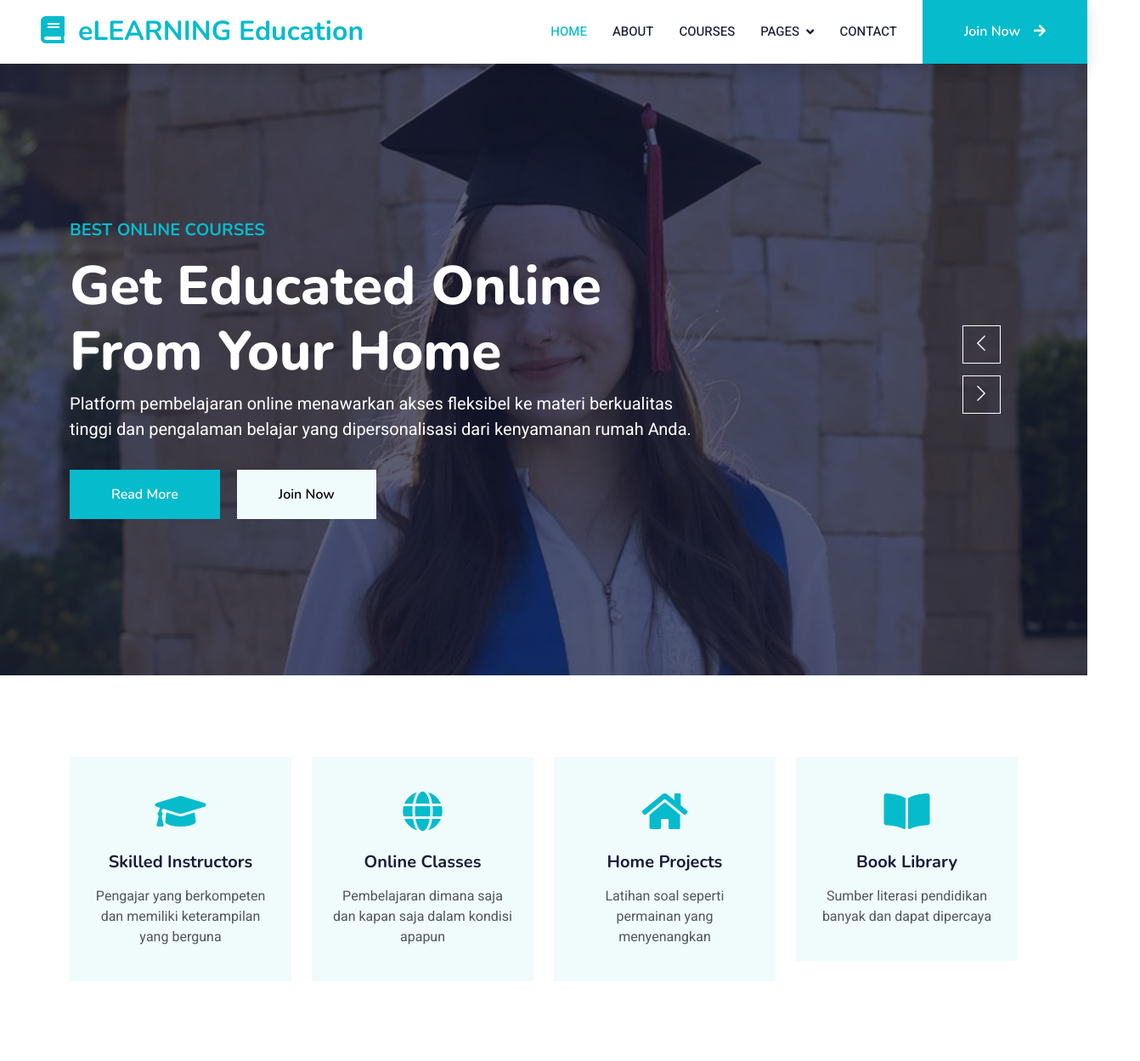
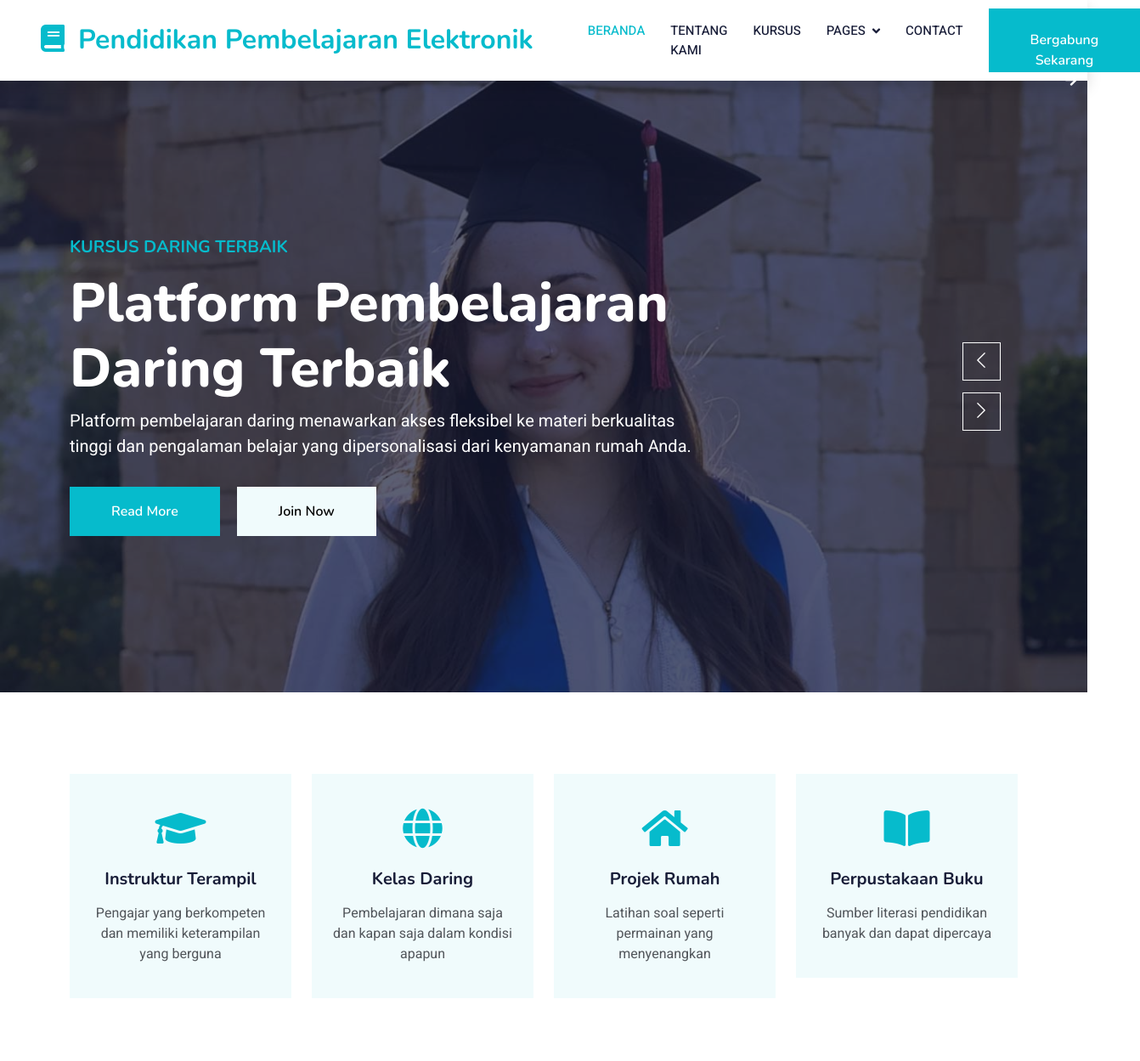
Before and after one commit to seivelunn/seivelunn.github.io, a plain HTML site: page index.html in a window 1280 px wide. Shown: the top 1249 px of the page at 85% size, 1342 px wide, since content can reach past the window. Drawn offline with nearby package versions, Linux system fonts and the light colour scheme.

Commit message:
Menerjemahkan menu utama

```diff
--- a/index.html
+++ b/index.html
@@ -3,7 +3,7 @@
 
 <head>
     <meta charset="utf-8">
-    <title>eLEARNING - eLearning Education</title>
+    <title>eLEARNING - Pendidikan Pembelajaran Elektronik</title>
     <meta content="width=device-width, initial-scale=1.0" name="viewport">
     <meta content="" name="keywords">
     <meta content="" name="description">
@@ -44,27 +44,27 @@
     <!-- Navbar Start -->
     <nav class="navbar navbar-expand-lg bg-white navbar-light shadow sticky-top p-0">
         <a href="index.html" class="navbar-brand d-flex align-items-center px-4 px-lg-5">
-            <h2 class="m-0 text-primary"><i class="fa fa-book me-3"></i>eLEARNING Education</h2>
+            <h2 class="m-0 text-primary"><i class="fa fa-book me-3"></i>Pendidikan Pembelajaran Elektronik</h2>
         </a>
         <button type="button" class="navbar-toggler me-4" data-bs-toggle="collapse" data-bs-target="#navbarCollapse">
             <span class="navbar-toggler-icon"></span>
         </button>
         <div class="collapse navbar-collapse" id="navbarCollapse">
             <div class="navbar-nav ms-auto p-4 p-lg-0">
-                <a href="index.html" class="nav-item nav-link active">Home</a>
-                <a href="about.html" class="nav-item nav-link">About</a>
-                <a href="courses.html" class="nav-item nav-link">Courses</a>
+                <a href="index.html" class="nav-item nav-link active">Beranda</a>
+                <a href="about.html" class="nav-item nav-link">Tentang Kami</a>
+                <a href="courses.html" class="nav-item nav-link">Kursus</a>
                 <div class="nav-item dropdown">
                     <a href="#" class="nav-link dropdown-toggle" data-bs-toggle="dropdown">Pages</a>
                     <div class="dropdown-menu fade-down m-0">
-                        <a href="team.html" class="dropdown-item">Our Team</a>
-                        <a href="testimonial.html" class="dropdown-item">Testimonial</a>
+                        <a href="team.html" class="dropdown-item">Tim Kami</a>
+                        <a href="testimonial.html" class="dropdown-item">Testimoni</a>
                         <a href="404.html" class="dropdown-item">404 Page</a>
                     </div>
                 </div>
                 <a href="contact.html" class="nav-item nav-link">Contact</a>
             </div>
-            <a href="" class="btn btn-primary py-4 px-lg-5 d-none d-lg-block">Join Now<i class="fa fa-arrow-right ms-3"></i></a>
+            <a href="" class="btn btn-primary py-4 px-lg-5 d-none d-lg-block">Bergabung Sekarang<i class="fa fa-arrow-right ms-3"></i></a>
         </div>
     </nav>
     <!-- Navbar End -->
@@ -79,9 +79,9 @@
                     <div class="container">
                         <div class="row justify-content-start">
                             <div class="col-sm-10 col-lg-8">
-                                <h5 class="text-primary text-uppercase mb-3 animated slideInDown">Best Online Courses</h5>
-                                <h1 class="display-3 text-white animated slideInDown">The Best Online Learning Platform</h1>
-                                <p class="fs-5 text-white mb-4 pb-2">Platform pembelajaran online  menawarkan fleksibilitas belajar, materi berkualitas, dan teknologi canggih untuk pengalaman belajar yang dipersonalisasi dan efektif.</p>
+                                <h5 class="text-primary text-uppercase mb-3 animated slideInDown">Kursus Daring Terbaik</h5>
+                                <h1 class="display-3 text-white animated slideInDown">Platform Pembelajaran Daring Terbaik</h1>
+                                <p class="fs-5 text-white mb-4 pb-2">Platform pembelajaran daring menawarkan fleksibilitas belajar, materi berkualitas, dan teknologi canggih untuk pengalaman belajar yang dipersonalisasi dan efektif.</p>
                                 <a href="" class="btn btn-primary py-md-3 px-md-5 me-3 animated slideInLeft">Read More</a>
                                 <a href="" class="btn btn-light py-md-3 px-md-5 animated slideInRight">Join Now</a>
                             </div>
@@ -95,9 +95,9 @@
                     <div class="container">
                         <div class="row justify-content-start">
                             <div class="col-sm-10 col-lg-8">
-                                <h5 class="text-primary text-uppercase mb-3 animated slideInDown">Best Online Courses</h5>
-                                <h1 class="display-3 text-white animated slideInDown">Get Educated Online From Your Home</h1>
-                                <p class="fs-5 text-white mb-4 pb-2">Platform pembelajaran online  menawarkan akses fleksibel ke materi berkualitas tinggi dan pengalaman belajar yang dipersonalisasi dari kenyamanan rumah Anda.</p>
+                                <h5 class="text-primary text-uppercase mb-3 animated slideInDown">Kursus Daring Terbaik</h5>
+                                <h1 class="display-3 text-white animated slideInDown">Platform Pembelajaran Daring Terbaik</h1>
+                                <p class="fs-5 text-white mb-4 pb-2">Platform pembelajaran daring menawarkan akses fleksibel ke materi berkualitas tinggi dan pengalaman belajar yang dipersonalisasi dari kenyamanan rumah Anda.</p>
                                 <a href="" class="btn btn-primary py-md-3 px-md-5 me-3 animated slideInLeft">Read More</a>
                                 <a href="" class="btn btn-light py-md-3 px-md-5 animated slideInRight">Join Now</a>
                             </div>
@@ -118,7 +118,7 @@
                     <div class="service-item text-center pt-3">
                         <div class="p-4">
                             <i class="fa fa-3x fa-graduation-cap text-primary mb-4"></i>
-                            <h5 class="mb-3">Skilled Instructors</h5>
+                            <h5 class="mb-3">Instruktur Terampil</h5>
                             <p>Pengajar yang berkompeten dan memiliki keterampilan yang berguna</p>
                         </div>
                     </div>
@@ -127,7 +127,7 @@
                     <div class="service-item text-center pt-3">
                         <div class="p-4">
                             <i class="fa fa-3x fa-globe text-primary mb-4"></i>
-                            <h5 class="mb-3">Online Classes</h5>
+                            <h5 class="mb-3">Kelas Daring</h5>
                             <p>Pembelajaran dimana saja dan kapan saja dalam kondisi apapun</p>
                         </div>
                     </div>
@@ -136,7 +136,7 @@
                     <div class="service-item text-center pt-3">
                         <div class="p-4">
                             <i class="fa fa-3x fa-home text-primary mb-4"></i>
-                            <h5 class="mb-3">Home Projects</h5>
+                            <h5 class="mb-3">Projek Rumah</h5>
                             <p>Latihan soal seperti permainan yang menyenangkan</p>
                         </div>
                     </div>
@@ -145,7 +145,7 @@
                     <div class="service-item text-center pt-3">
                         <div class="p-4">
                             <i class="fa fa-3x fa-book-open text-primary mb-4"></i>
-                            <h5 class="mb-3">Book Library</h5>
+                            <h5 class="mb-3">Perpustakaan Buku</h5>
                             <p>Sumber literasi pendidikan banyak dan dapat dipercaya</p>
                         </div>
                     </div>
```
